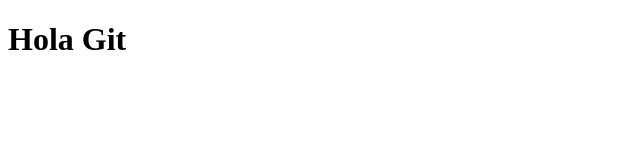
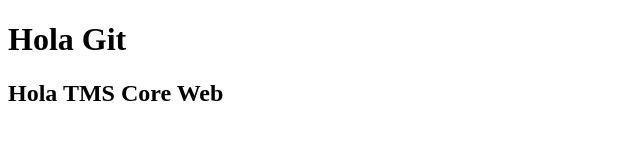
Before and after one commit to Julio-G-Marrero/Practica-TripleTen, a plain HTML site: page sample-project/index.html in a window 1280 px wide. Shown: the whole page, without its empty margins (0-640 px from the left). Drawn offline with Linux system fonts and the light colour scheme.

Commit message:
Agregando Subtitulo

```diff
--- a/sample-project/index.html
+++ b/sample-project/index.html
@@ -7,5 +7,6 @@
 </head>
 <body>
     <h1>Hola Git</h1>
+    <h2>Hola TMS Core Web</h2>
 </body>
 </html>
```
